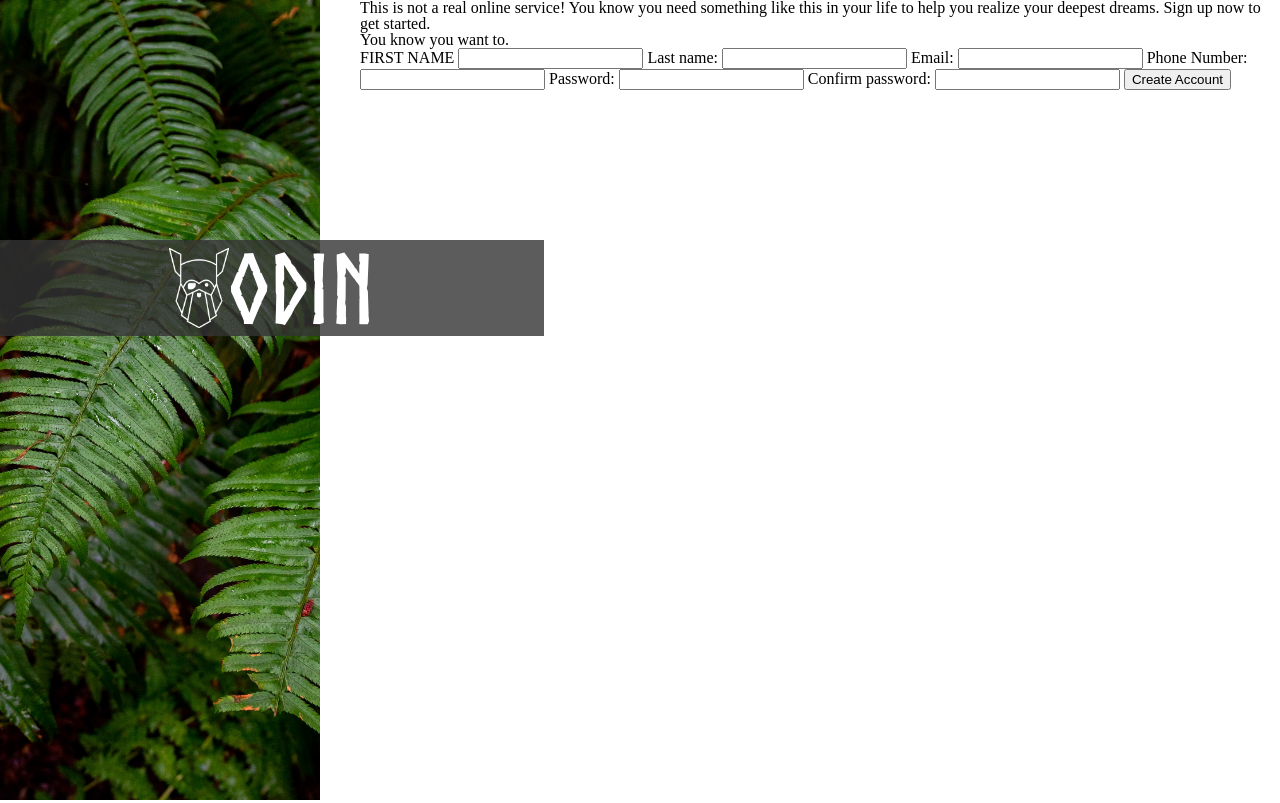
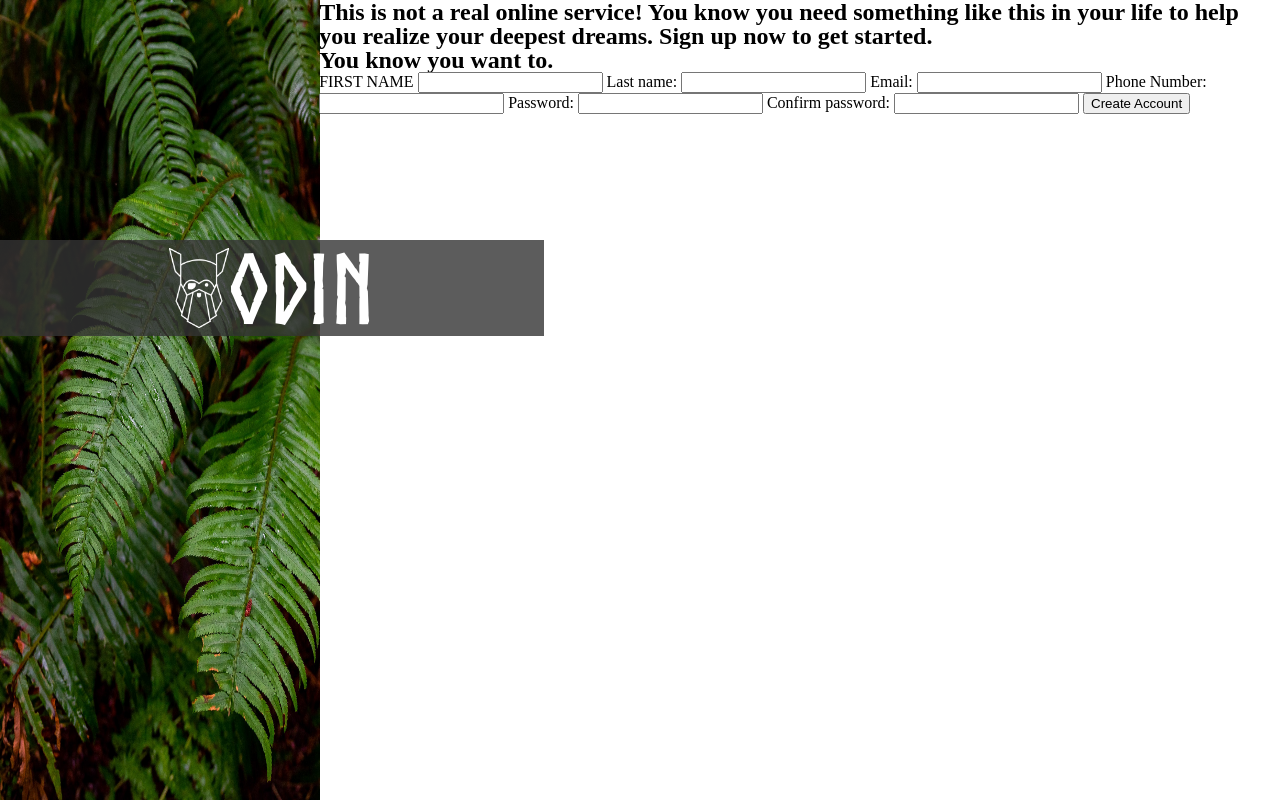
Before and after one commit to DenverDawgs18/Sign-Up-Form, a plain HTML site: page index.html in a window 1280 px wide. Drawn offline with Linux system fonts and the light colour scheme.

Commit message:
turned leaves to a background image

```diff
--- a/index.html
+++ b/index.html
@@ -9,7 +9,6 @@
 <body>
     <div class="wrapper">
         <div class="left-side">
-            <img src="images/leaves.jpg" class="leaves">
             <div class="background">
                 <img src="images/odin-lined.png" class="thor">
                 <p class="Odin">ODIN</p>
--- a/styles.css
+++ b/styles.css
@@ -55,12 +55,10 @@ table {
     display: flex;
     gap: 5vh;
 }
-.leaves{
-    height: 100vh;
-    width: 40vh;
-    object-fit: cover;
-    flex-shrink: 1;
-    position: relative;
+body{
+    background-image: url("images/leaves.jpg");
+    background-size: 40vh 100vh;
+    background-repeat: no-repeat;
 }
 .left-side{
     width: 40%;
@@ -82,3 +80,12 @@ table {
     font-size: 6rem;
     color: white;
 }
+.image-wrapper{
+    display: flex;
+    justify-content: center;
+    align-items: center;
+}
+.this{
+    font-size: 24px;
+    font-weight: bold;
+}
```
